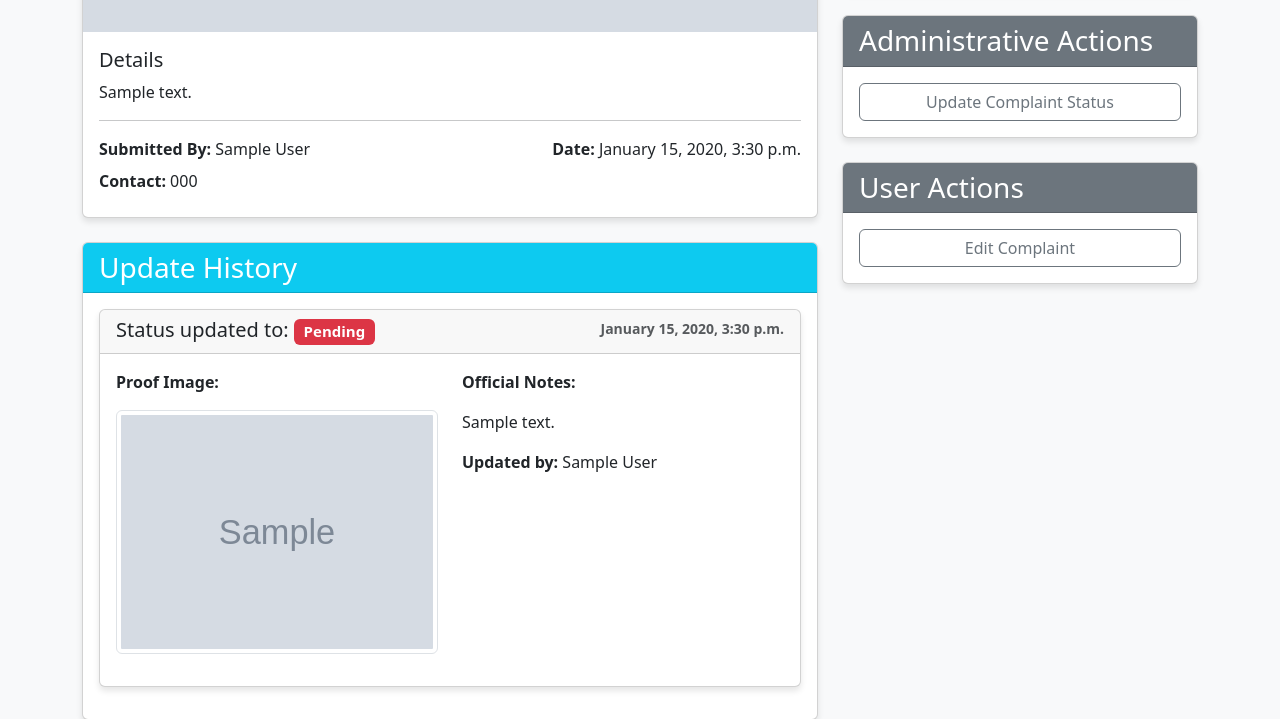
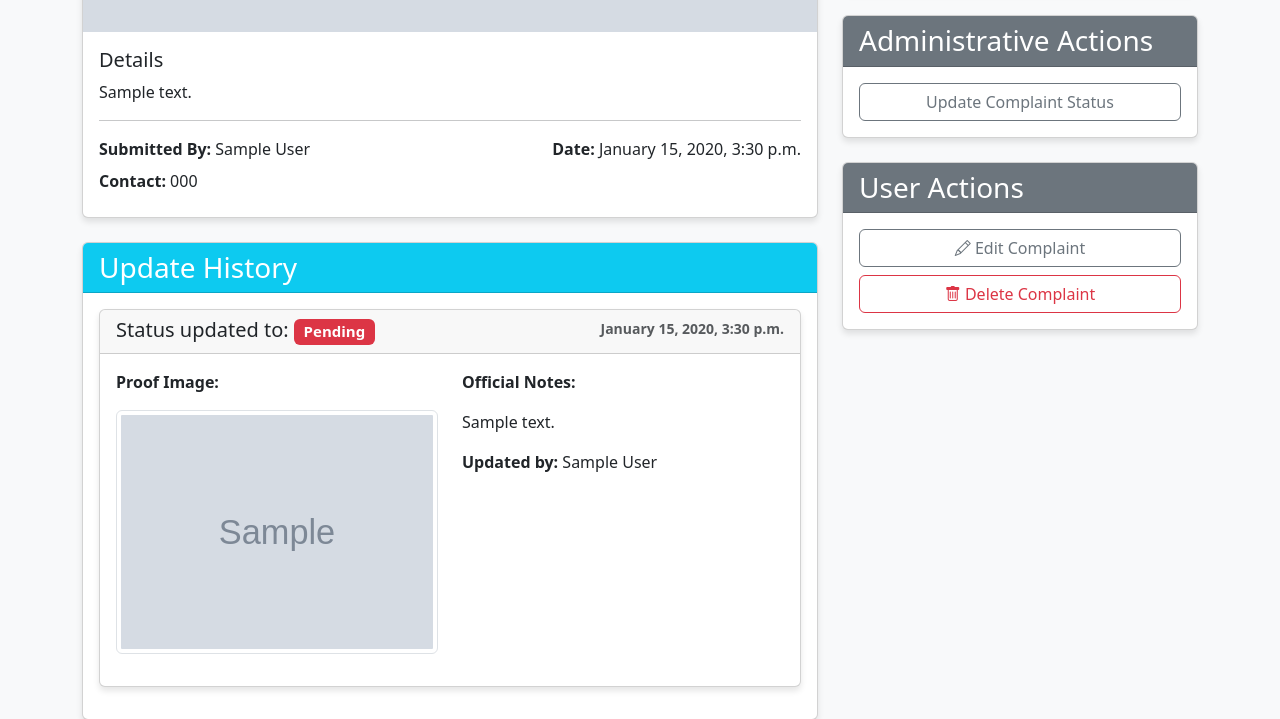
Before and after one commit to kalp9639/Git-Civic-Complaints, a Django app: page /complaints/detail/1/ in a window 1280 px wide. Shown: the part 659-1378 px from the top of the page. Run offline with Django 5.2, Linux system fonts and the light colour scheme; a user stored in the database is signed in; tables that the repository leaves empty hold one stand-in row (values such as "Sample post"); grey boxes marked "Sample" are stand-in pictures; parts of the project's set-up code (start-up, migrations or seed data) failed here and were passed over.

Commit message:
Delete complaints and share link

```diff
--- a/complaints/urls.py
+++ b/complaints/urls.py
@@ -9,4 +9,5 @@ urlpatterns = [
     path('detail/<int:pk>/', views.ComplaintDetailView.as_view(), name='complaint_detail'),
     path('complaint/edit/<int:pk>/', views.ComplaintUpdateView.as_view(), name='edit_complaint'),
     path('map/', views.MapView.as_view(), name='map_view'),
+    path('complaints/delete/<int:pk>/', views.ComplaintDeleteView.as_view(), name='delete_complaint'),
 ]
--- a/complaints/views.py
+++ b/complaints/views.py
@@ -1,12 +1,13 @@
 # complaints/views.py
 
 from django.shortcuts import render, redirect, get_object_or_404
+from django.http import HttpResponseRedirect
 from django.contrib.auth.decorators import login_required
 from django.utils.decorators import method_decorator
 from django.contrib import messages
 from django.views import View
 from django.views.generic import ListView, DetailView, CreateView, UpdateView
-from django.urls import reverse_lazy
+from django.urls import reverse_lazy, reverse
 from .models import Complaint
 from .forms import ComplaintForm
 import geopandas as gpd
@@ -283,3 +284,23 @@ class ComplaintUpdateView(UpdateView):
         complaint.save()
         messages.success(self.request, 'Your complaint has been updated successfully!')
         return super().form_valid(form)
+
+# Add this to complaints/views.py
+@method_decorator(login_required, name='dispatch')
+class ComplaintDeleteView(View):
+    def post(self, request, *args, **kwargs):
+        complaint = get_object_or_404(Complaint, pk=kwargs['pk'])
+
+        # Ensure the user is the owner of the complaint
+        if complaint.user != request.user:
+            messages.error(request, "You do not have permission to delete this complaint.")
+            return HttpResponseRedirect(reverse('view_complaints'))
+
+        # Store complaint type for success message
+        complaint_type = complaint.get_complaint_type_display()
+
+        # Delete the complaint
+        complaint.delete()
+
+        messages.success(request, f"Your {complaint_type} complaint has been deleted successfully.")
+        return HttpResponseRedirect(reverse('view_complaints'))
--- a/templates/base.html
+++ b/templates/base.html
@@ -5,6 +5,7 @@
     <meta name="viewport" content="width=device-width, initial-scale=1.0">
     <title>{% block title %}Civic Complaints System{% endblock %}</title>
     <link href="https://cdn.jsdelivr.net/npm/bootstrap@5.3.0-alpha1/dist/css/bootstrap.min.css" rel="stylesheet">
+    <link rel="stylesheet" href="https://cdn.jsdelivr.net/npm/bootstrap-icons@1.8.0/font/bootstrap-icons.css">
     <link rel="stylesheet" href="https://cdnjs.cloudflare.com/ajax/libs/font-awesome/6.0.0/css/all.min.css">
     {% block extra_css %}{% endblock %}
     <style>
--- a/templates/complaints/complaint_detail.html
+++ b/templates/complaints/complaint_detail.html
@@ -169,9 +169,36 @@
         <h3 class="mb-0">User Actions</h3>
       </div>
       <div class="card-body">
-        <a href="{% url 'edit_complaint' complaint.id %}" class="btn btn-outline-secondary w-100">
-          Edit Complaint
-        </a>
+        <div class="d-grid gap-2">
+          <a href="{% url 'edit_complaint' complaint.id %}" class="btn btn-outline-secondary">
+            <i class="bi bi-pencil"></i> Edit Complaint
+          </a>
+          <button type="button" class="btn btn-outline-danger" data-bs-toggle="modal" data-bs-target="#deleteModal">
+            <i class="bi bi-trash"></i> Delete Complaint
+          </button>
+        </div>
+      </div>
+    </div>
+
+    <!-- Delete Confirmation Modal -->
+    <div class="modal fade" id="deleteModal" tabindex="-1" aria-labelledby="deleteModalLabel" aria-hidden="true">
+      <div class="modal-dialog">
+        <div class="modal-content">
+          <div class="modal-header">
+            <h5 class="modal-title" id="deleteModalLabel">Confirm Deletion</h5>
+            <button type="button" class="btn-close" data-bs-dismiss="modal" aria-label="Close"></button>
+          </div>
+          <div class="modal-body">
+            Are you sure you want to delete this complaint? This action cannot be undone.
+          </div>
+          <div class="modal-footer">
+            <button type="button" class="btn btn-secondary" data-bs-dismiss="modal">Cancel</button>
+            <form action="{% url 'delete_complaint' complaint.id %}" method="post">
+              {% csrf_token %}
+              <button type="submit" class="btn btn-danger">Delete</button>
+            </form>
+          </div>
+        </div>
       </div>
     </div>
     {% endif %}
```
Also changed, not shown: templates/complaints/view_complaints.html (+58 -3 lines).
